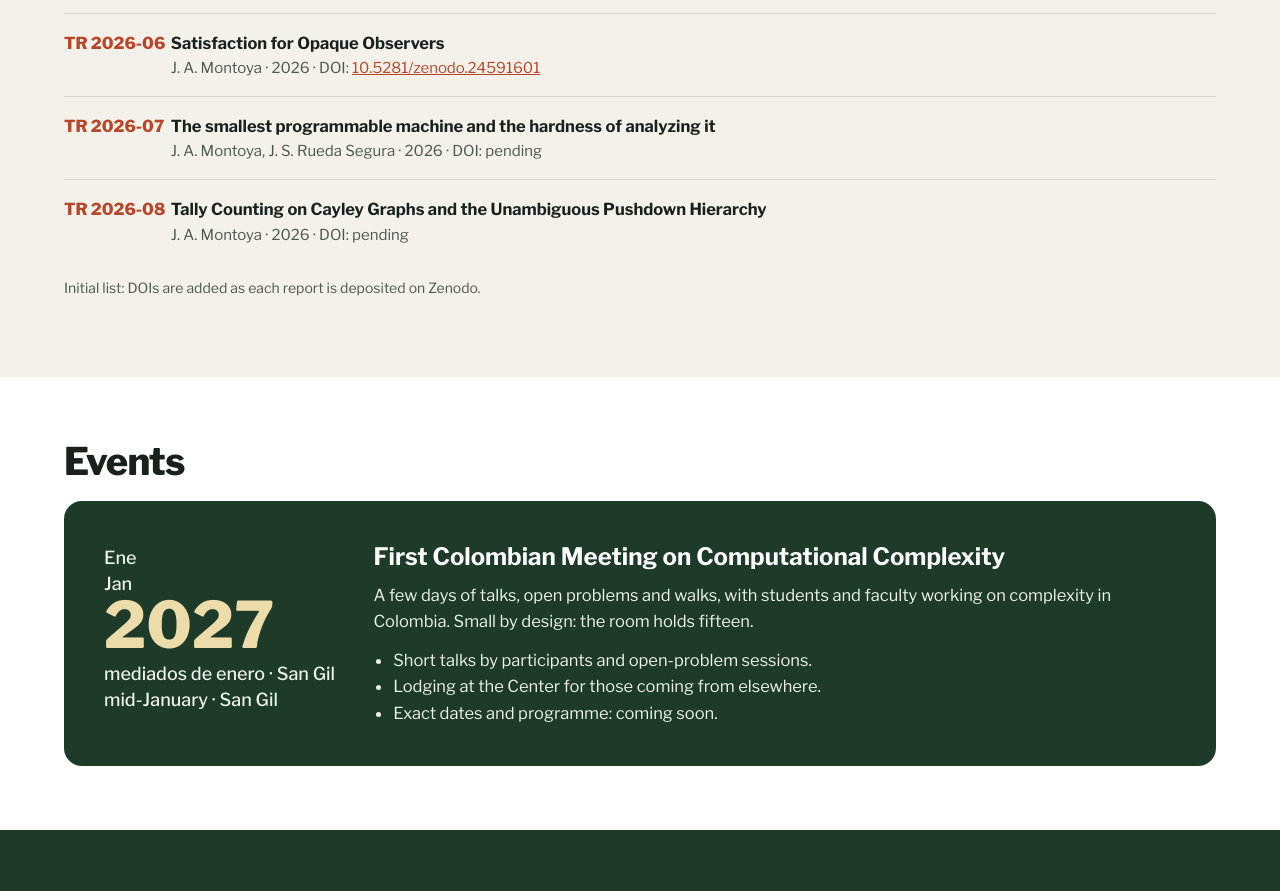
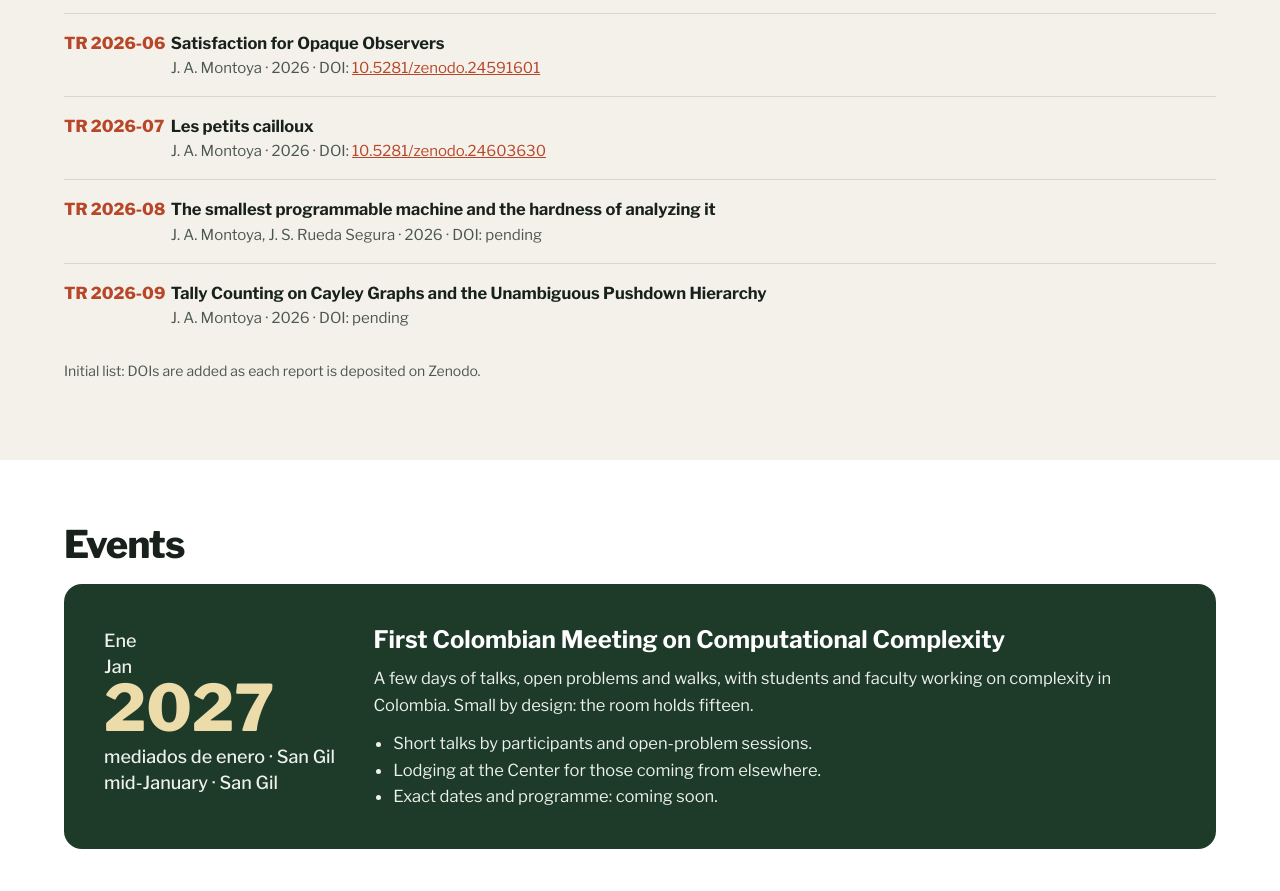
Before and after one commit to Sanchezdecozar/sanchezdecozar.github.io, a plain HTML site: page index.html in a window 1280 px wide. Shown: the part 3174-4065 px from the top of the page. Drawn offline with nearby package versions, Linux system fonts and the light colour scheme.

Commit message:
Add files via upload

```diff
--- a/index.html
+++ b/index.html
@@ -228,8 +228,9 @@ footer p{margin:0 0 8px}
         <li><span class="id">TR 2026-04</span><div><div class="t">Frank's Inequality and the Amplification of Majorities in Consensus Dynamics</div><div class="m">J. A. Montoya, C. Mejía · 2026 · DOI: <a href="https://doi.org/10.5281/zenodo.24573423">10.5281/zenodo.24573423</a></div></div></li>
         <li><span class="id">TR 2026-05</span><div><div class="t">Euclidean Geometry for the Working Computer Scientist</div><div class="m">J. A. Montoya · 2026 · DOI: <a href="https://doi.org/10.5281/zenodo.24585398">10.5281/zenodo.24585398</a></div></div></li>
         <li><span class="id">TR 2026-06</span><div><div class="t">Satisfaction for Opaque Observers</div><div class="m">J. A. Montoya · 2026 · DOI: <a href="https://doi.org/10.5281/zenodo.24591601">10.5281/zenodo.24591601</a></div></div></li>
-        <li><span class="id">TR 2026-07</span><div><div class="t">The smallest programmable machine and the hardness of analyzing it</div><div class="m">J. A. Montoya, J. S. Rueda Segura · 2026 · DOI: <span lang="es">pendiente</span><span lang="en">pending</span></div></div></li>
-        <li><span class="id">TR 2026-08</span><div><div class="t">Tally Counting on Cayley Graphs and the Unambiguous Pushdown Hierarchy</div><div class="m">J. A. Montoya · 2026 · DOI: <span lang="es">pendiente</span><span lang="en">pending</span></div></div></li>
+        <li><span class="id">TR 2026-07</span><div><div class="t">Les petits cailloux</div><div class="m">J. A. Montoya · 2026 · DOI: <a href="https://doi.org/10.5281/zenodo.24603630">10.5281/zenodo.24603630</a></div></div></li>
+        <li><span class="id">TR 2026-08</span><div><div class="t">The smallest programmable machine and the hardness of analyzing it</div><div class="m">J. A. Montoya, J. S. Rueda Segura · 2026 · DOI: <span lang="es">pendiente</span><span lang="en">pending</span></div></div></li>
+        <li><span class="id">TR 2026-09</span><div><div class="t">Tally Counting on Cayley Graphs and the Unambiguous Pushdown Hierarchy</div><div class="m">J. A. Montoya · 2026 · DOI: <span lang="es">pendiente</span><span lang="en">pending</span></div></div></li>
       </ul>
       <p class="note" lang="es">Lista inicial: los DOI se añaden al depositar cada informe en Zenodo.</p>
       <p class="note" lang="en">Initial list: DOIs are added as each report is deposited on Zenodo.</p>
```
